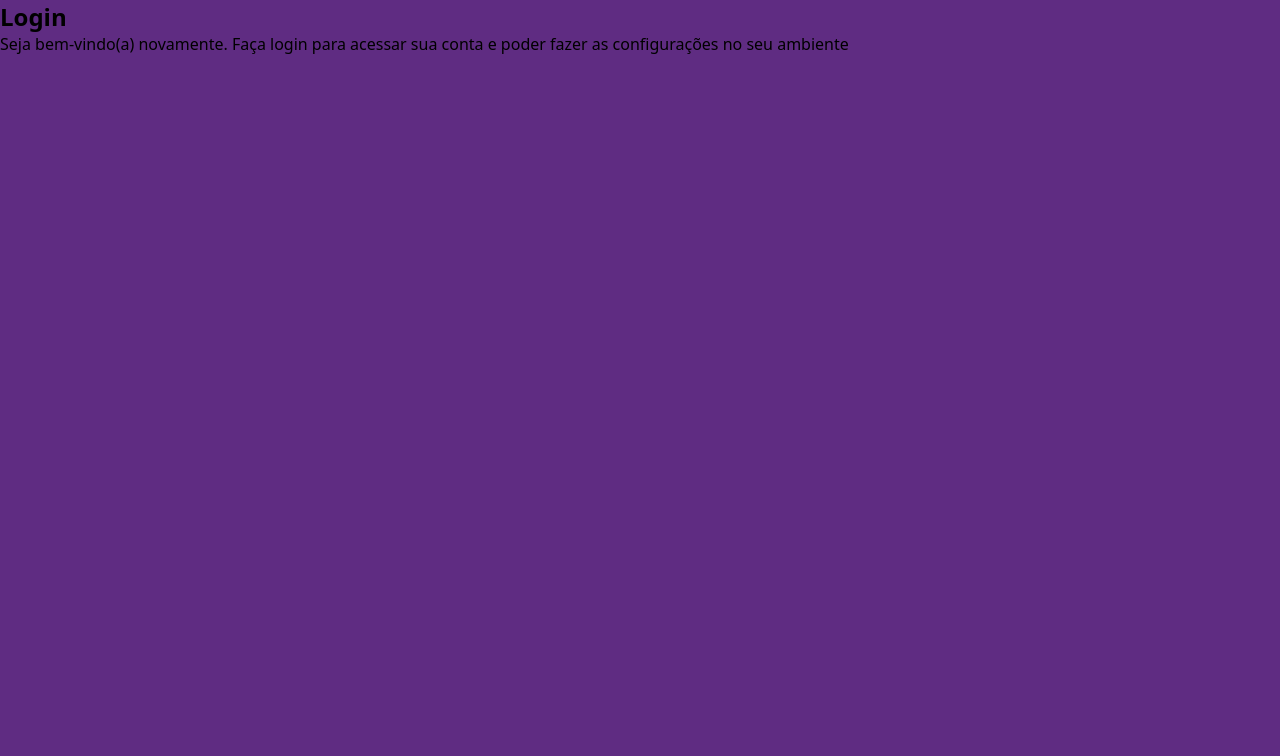
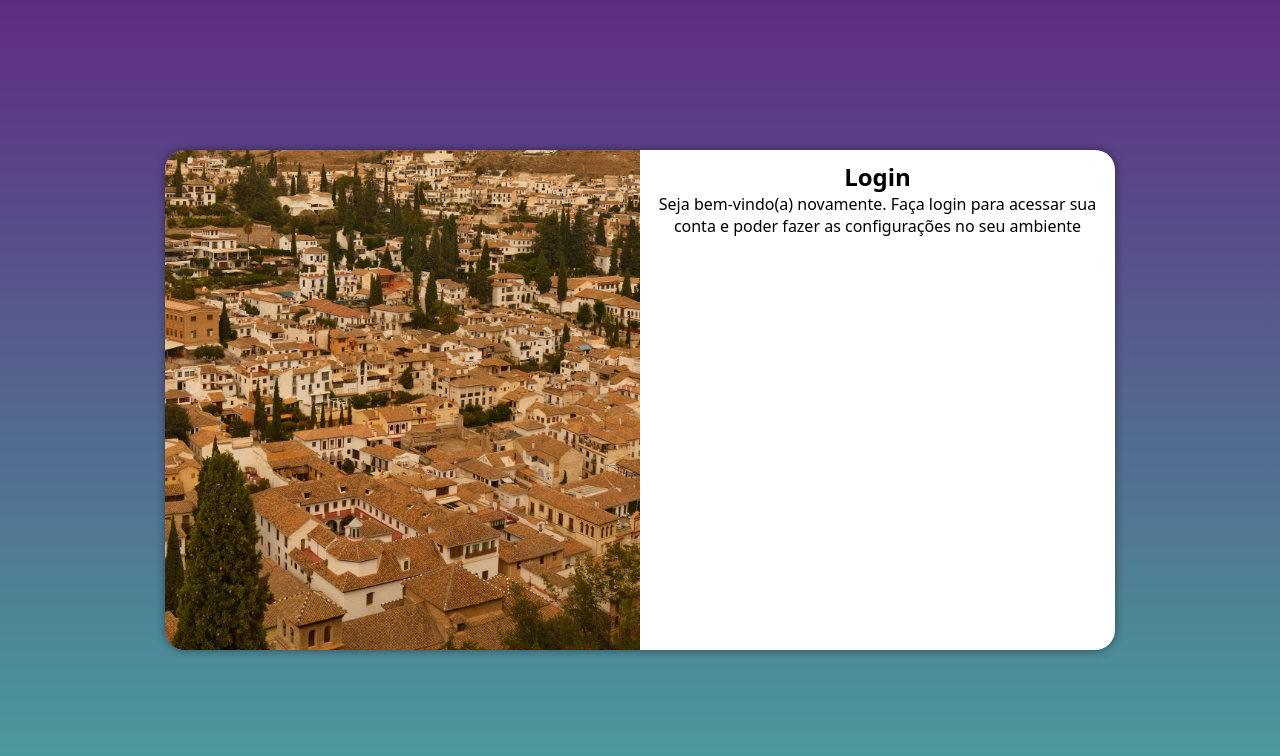
Before and after one commit to hugosbarbosa/projeto-login, a plain HTML site: page index.html in a window 1280 px wide. Drawn offline with Linux system fonts and the light colour scheme.

Commit message:
media queries

```diff
--- /dev/null
+++ b/estilos/mediaqueries.css
@@ -0,0 +1,52 @@
+@charset "UTF-8";
+
+/* Typical Device Breakpoints
+---------------------------------
+Pequenas Telas: até 600px
+Celular: de 600px até 768px
+Tablet: 768px até 992px
+Desktop: 992px até 1200px
+Grandes telas: Acima de 1200px
+*/
+
+@media screen and (min-width: 768px) and (max-width: 992px) /*TABLET*/ {
+    body{
+        background-image: linear-gradient(to top, #49a09d, #5f2c82) ;
+    }
+
+    section#login{
+        width: 80vw;
+
+    }
+    section#login > div#imagen{
+        float: left;
+        width: 30%;
+        height: 100%;
+    }
+    section#login > div#formulario{
+        float: right;
+        width: 70%;
+    }
+}
+
+@media screen and (min-width: 992px){
+    body{
+        background-image: linear-gradient(to top, #49a09d, #5f2c82) ;
+    }
+
+
+    section#login {
+        width: 950px;
+    }
+    section#login > div#imagen {
+        float: left;
+        width: 50%;
+        height: 100%;
+    }
+    section#login > div#formulario{
+        float: right;
+        width: 50%;
+    }
+
+
+}
--- a/estilos/style.css
+++ b/estilos/style.css
@@ -25,3 +25,37 @@ main{
     height: 100vh;
     width: 100vw;
 }
+
+section#login {
+    position: absolute;
+    top: 50%;
+    left: 50%;
+    transform: translate(-50%, -50%);
+    overflow: hidden;
+
+    background-color: white;
+    width: 250px;
+    height: 500px;
+    border-radius: 20px;
+
+    box-shadow: 0px 0px 10px rgba(0, 0, 0, 0.453);
+
+    transition: width 0.5s, height 0.5s;
+    transition-timing-function: ease;
+}
+
+section#login > div#imagen {
+    display: block;
+    background: #5f2c82 url(../imagens/cuca.jpg) no-repeat;
+    background-size: cover;
+    height: 200px;
+    background-position: left bottom;
+
+}
+
+section#login > div#formulario{
+    display: block;
+    padding: 10px;
+    margin: auto;
+    text-align: center;
+}
--- a/index.html
+++ b/index.html
@@ -5,6 +5,7 @@
     <meta name="viewport" content="width=device-width, initial-scale=1.0">
     <title>Projeto Login</title>
     <link rel="stylesheet" href="estilos/style.css">
+    <link rel="stylesheet" href="estilos/mediaqueries.css">
 </head>
 <body>
     <main>
```
Also changed, not shown: imagens/cuca.jpg (renamed from imagens/pexels-wendy-wei-18180928.jpg).
